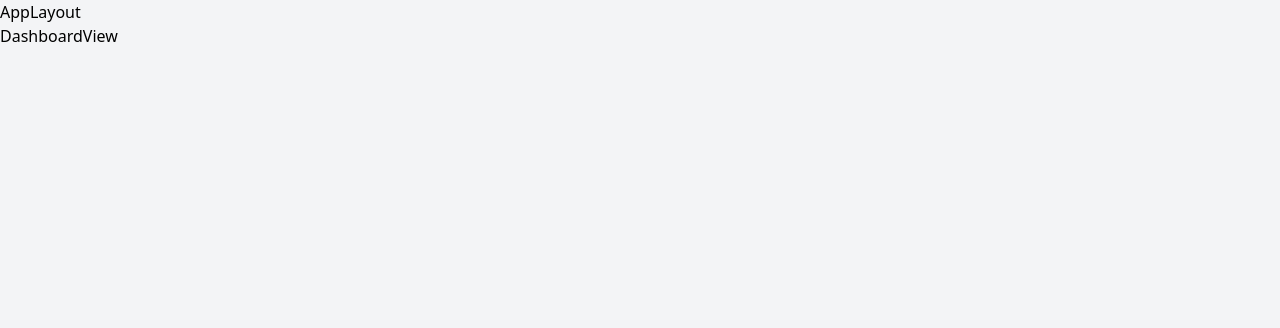
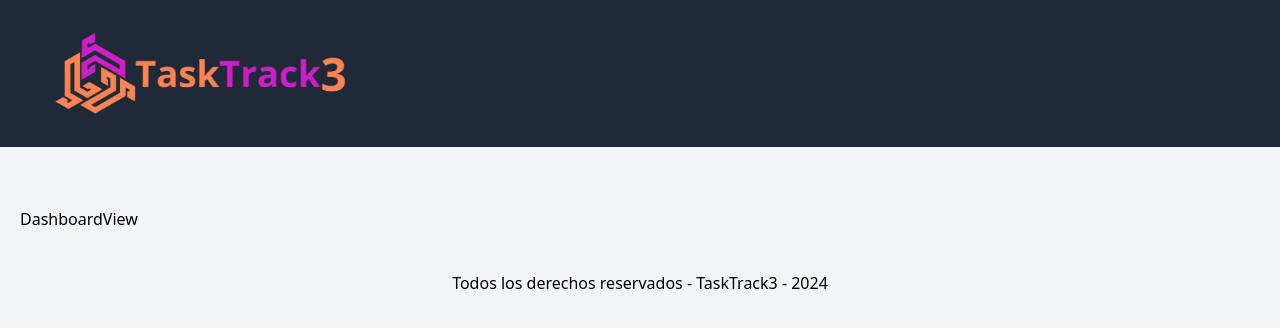
Before and after one commit to dellpinos/uptask_react, a React (Vite) app: page / in a window 1280 px wide. Shown: the top 328 px of the page. Built offline with nearby package versions, Linux system fonts and the light colour scheme.

Commit message:
base route

```diff
--- a/package.json
+++ b/package.json
@@ -16,6 +16,7 @@
   },
   "devDependencies": {
     "@eslint/js": "^9.15.0",
+    "@types/node": "^22.10.2",
     "@types/react": "^18.3.12",
     "@types/react-dom": "^18.3.1",
     "@vitejs/plugin-react-swc": "^3.5.0",
--- /dev/null
+++ b/src/components/Logo.tsx
@@ -0,0 +1,6 @@
+
+export default function Logo() {
+  return (
+    < img src="/tt3_logo.png" alt="Logotipo TaskTrack" />
+  )
+}
--- a/src/layouts/AppLayout.tsx
+++ b/src/layouts/AppLayout.tsx
@@ -1,10 +1,24 @@
 import { Outlet } from "react-router-dom"
+import Logo from "@/components/Logo"
 function AppLayout() {
   return (
     <>
-        <div>AppLayout</div>
+        <header
+            className="bg-gray-800 py-5"
+        >
+            <div className="max-w-screen-2xl mx-auto flex flex-col lg:flex-row justify-between items-center pl-10">
+                <div className=" w-80">
+                    < Logo />
+                </div>
+            </div>
+        </header>
+        <section className="max-w-screen-2xl mx-auto mt-10 p-5">
+            <Outlet />
+        </section>
 
-        <Outlet />
+        <footer className="py-5">
+            <p className="text-center">Todos los derechos reservados - TaskTrack3 - { new Date().getFullYear() }</p>
+        </footer>
     </>
   )
 }
--- a/src/router.tsx
+++ b/src/router.tsx
@@ -1,6 +1,6 @@
 import { BrowserRouter, Routes, Route } from 'react-router-dom';
-import AppLayout from './layouts/AppLayout';
-import DashboardView from './views/DashboardView';
+import AppLayout from '@/layouts/AppLayout';
+import DashboardView from '@/views/DashboardView';
 
 export default function Router() {
 
--- a/tsconfig.app.json
+++ b/tsconfig.app.json
@@ -6,6 +6,12 @@
     "lib": ["ES2020", "DOM", "DOM.Iterable"],
     "module": "ESNext",
     "skipLibCheck": true,
+    "baseUrl": "src",
+    "paths": {
+        "@/components/*" : ["components/*"],
+        "@/views/*" : ["views/*"],
+        "@/layouts/*" : ["layouts/*"]
+    },
 
     /* Bundler mode */
     "moduleResolution": "bundler",
--- a/vite.config.ts
+++ b/vite.config.ts
@@ -1,7 +1,13 @@
-import { defineConfig } from 'vite'
-import react from '@vitejs/plugin-react-swc'
+import { defineConfig } from 'vite';
+import { fileURLToPath, URL } from 'node:url';
+import react from '@vitejs/plugin-react-swc';
 
 // https://vite.dev/config/
 export default defineConfig({
   plugins: [react()],
+  resolve: {
+    alias: {
+        '@': fileURLToPath(new URL('./src', import.meta.url))
+    }
+  }
 })
```
Also changed, not shown: public/tt3_logo.png, 1 other file (tests, documents, lock files or other folders).
